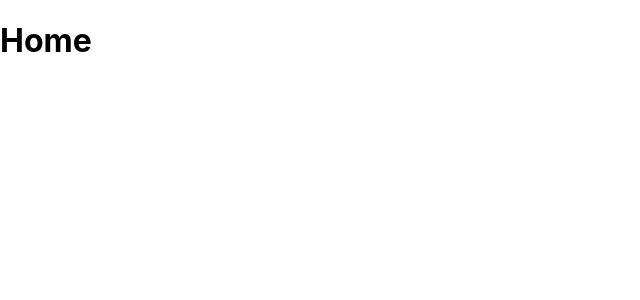
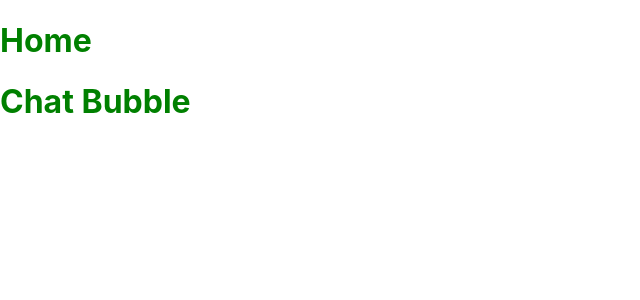
Before and after one commit to harrydnewman/augmenting-final, a React (Vite) app: page / in a window 1280 px wide. Shown: the top 300 px of the page, without its empty margins (0-640 px from the left). Built offline with nearby package versions, Linux system fonts and the light colour scheme.

Commit message:
setting stuff up

```diff
--- /dev/null
+++ b/src/components/ChatBubble.jsx
@@ -0,0 +1,9 @@
+import styles from '../styles/ChatBubble.module.css'
+
+export default function ChatBubble(){
+    return (
+        <div>
+            <h1>Chat Bubble</h1>
+        </div>
+    )
+}
--- a/src/pages/Home.jsx
+++ b/src/pages/Home.jsx
@@ -1,9 +1,11 @@
-
+import ChatBubble from "../components/ChatBubble"
+import styles from '../styles/Home.module.css'
 
 export default function Home(){
     return (
         <div>
             <h1>Home</h1>
+            <ChatBubble/>
         </div>
     )
 }
--- /dev/null
+++ b/src/styles/Home.module.css
@@ -0,0 +1,3 @@
+h1 {
+    color: green;
+}
```
Also changed, not shown: src/styles/ChatBubble.module.css (added).
